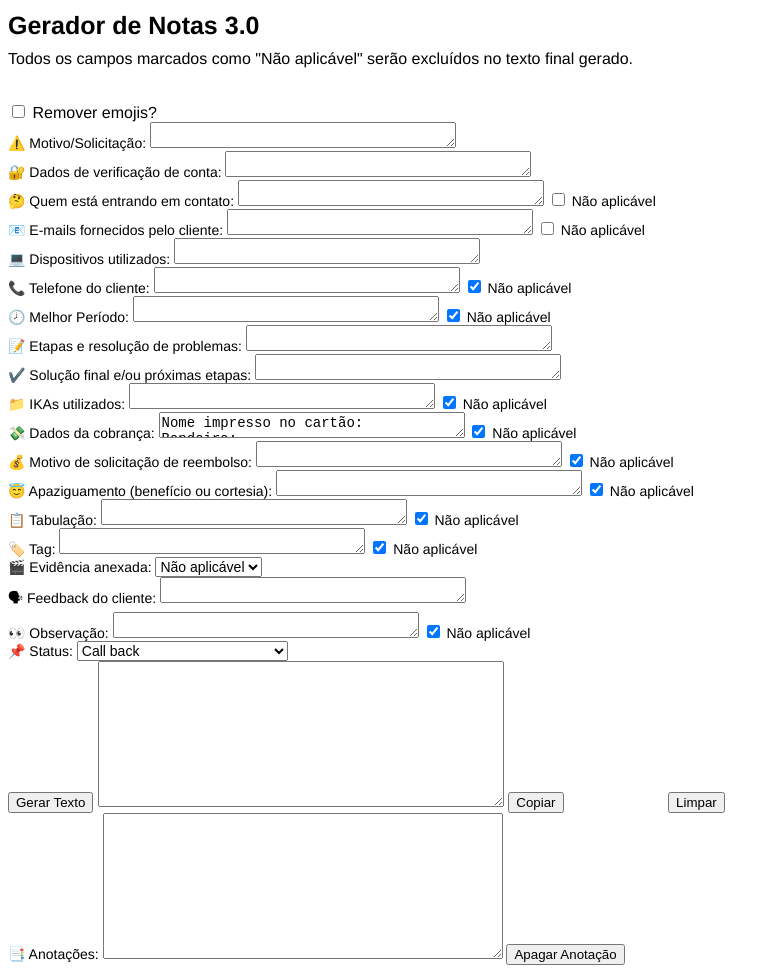
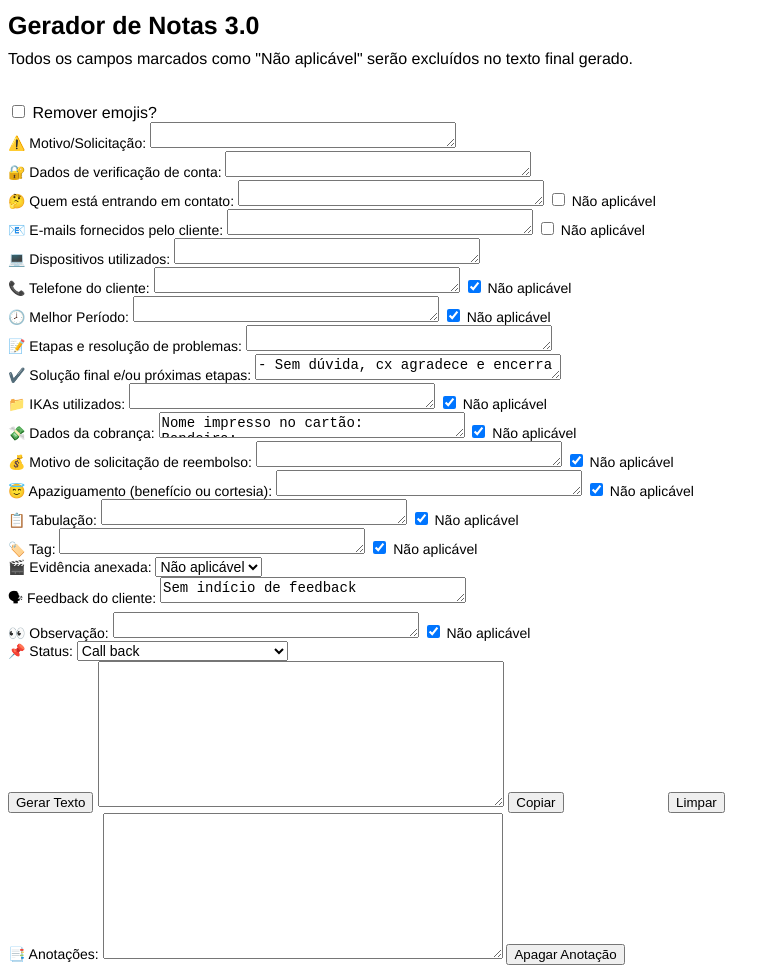
Before and after one commit to 3012notes94/templatechatpadrao, a plain HTML site: page index.html in a window 1280 px wide. Shown: the whole page, without its empty margins (0-780 px from the left). Drawn offline with Linux system fonts and the light colour scheme.

Commit message:
index.html

```diff
--- a/index.html
+++ b/index.html
@@ -86,7 +86,7 @@
     </div>
     <div class="linha">
       <span id="emoji9">✔️</span> Solução final e/ou próximas etapas:
-      <textarea id="solucaoProximasEtapas" class="bloco-notas"></textarea>
+      <textarea id="solucaoProximasEtapas" class="bloco-notas">- Sem dúvida, cx agradece e encerra</textarea>
     </div>
     <div class="linha" id="linhaIKAs">
       <span id="emoji10">📁</span> IKAs utilizados:
@@ -134,7 +134,7 @@ Valor cobrado: R$ </textarea>
     </div>
     <div class="linha">
       <span id="emoji16">🗣</span> Feedback do cliente:
-      <textarea id="feedbackCliente" class="bloco-notas"></textarea>
+      <textarea id="feedbackCliente" class="bloco-notas">Sem indício de feedback</textarea>
     </div>
     <div class="linha" id="linhaObservacao">
       <span id="emoji17">👀</span> Observação:
```
